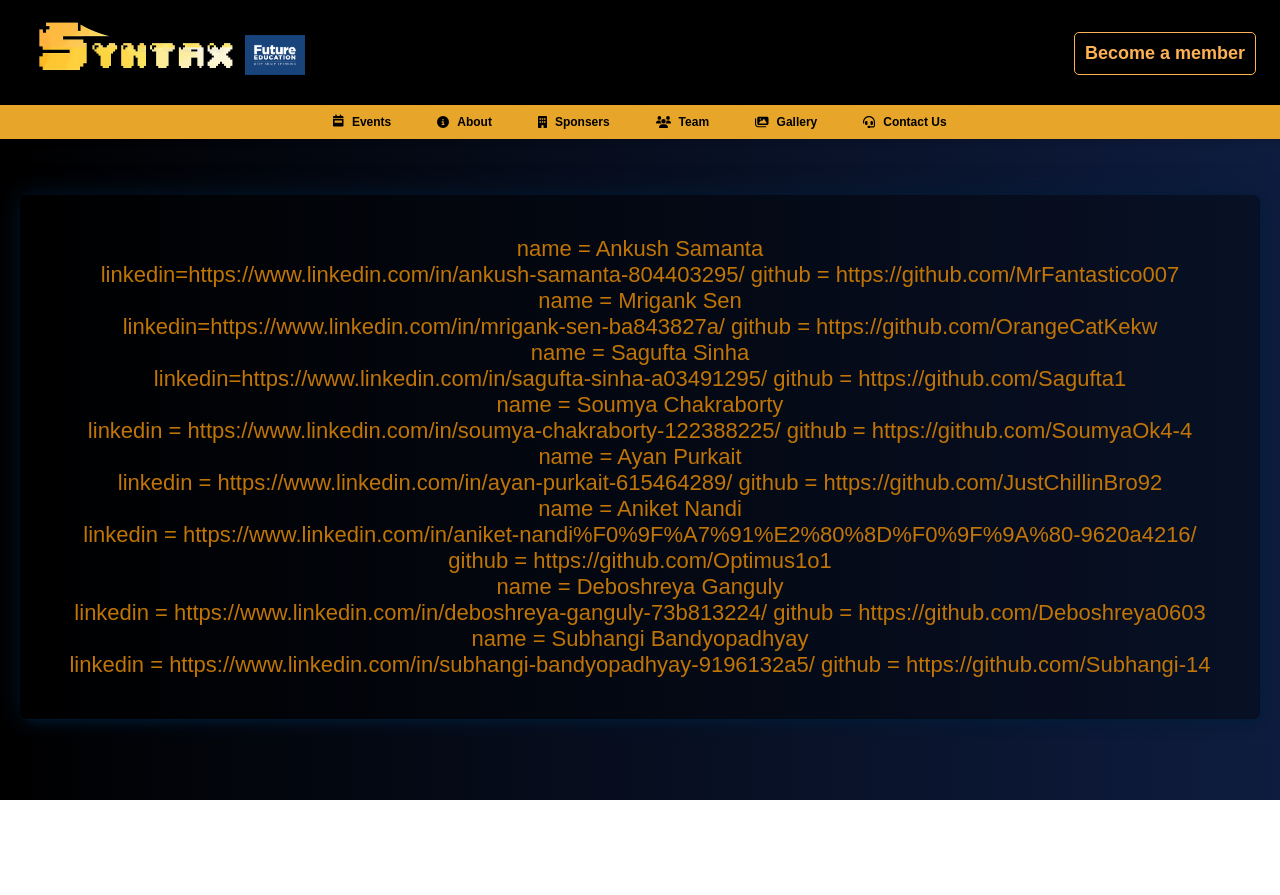
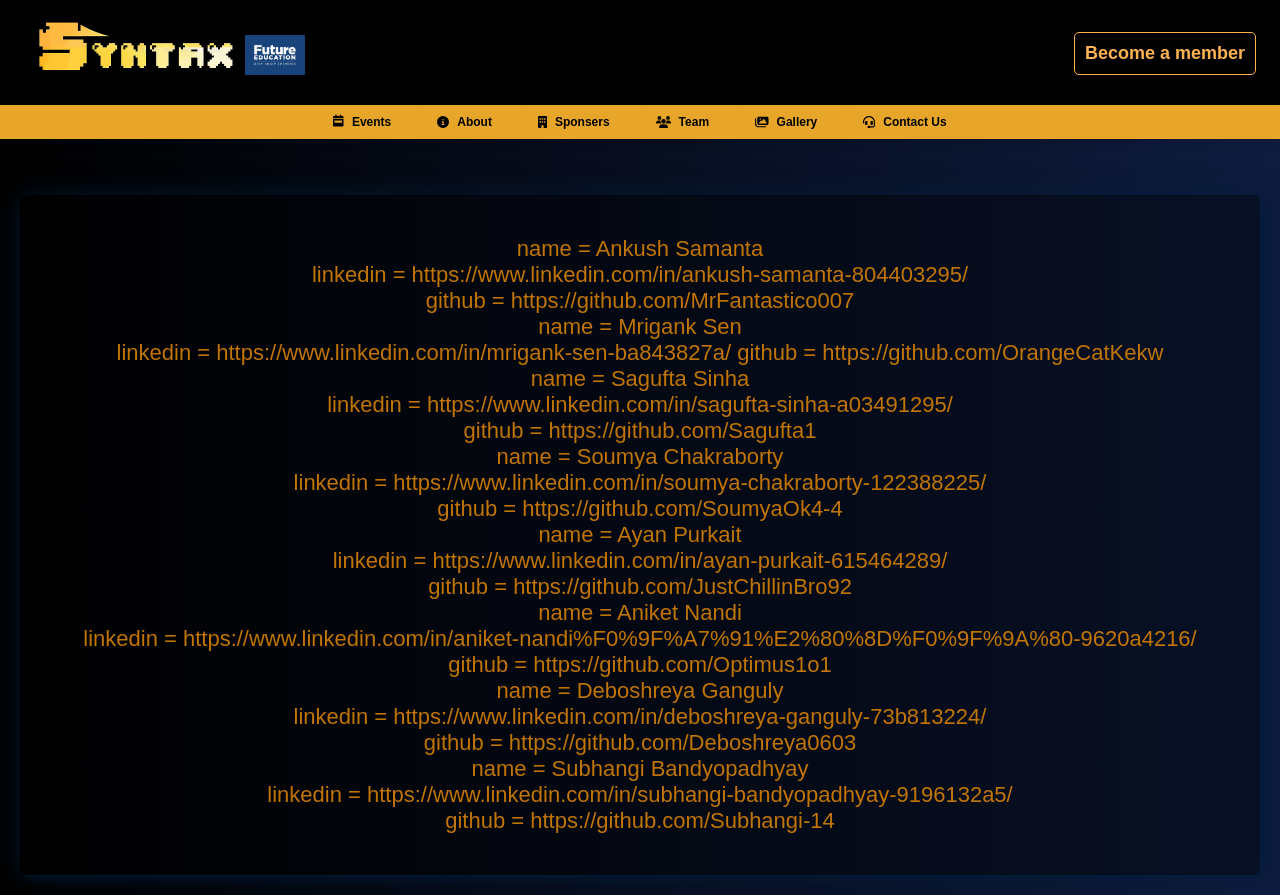
Before and after one commit to SoumyaOk4-4/Syntax-FIEM, a React (Create React App) app: page /team in a window 1280 px wide. Before the commit the page ends 800 px from the top, so only its background shows below. Built offline with nearby package versions, Linux system fonts and the light colour scheme; a web font is replaced by a local one.

Commit message:
lil fix 1.0

```diff
--- a/src/components/Team.jsx
+++ b/src/components/Team.jsx
@@ -1,45 +1,45 @@
 function Team() {
   return (
     <>
-            <div className="fadein_fadeout web-content">
+      <div className="fadein_fadeout web-content">
         <div>
           name = Ankush Samanta <br />
-          linkedin=https://www.linkedin.com/in/ankush-samanta-804403295/
+          linkedin = https://www.linkedin.com/in/ankush-samanta-804403295/ <br />
           github = https://github.com/MrFantastico007
         </div>
         <div>
           name = Mrigank Sen <br />
-          linkedin=https://www.linkedin.com/in/mrigank-sen-ba843827a/
-          github = https://github.com/OrangeCatKekw
+          linkedin = https://www.linkedin.com/in/mrigank-sen-ba843827a/
+          github = https://github.com/OrangeCatKekw <br />
         </div>
         <div>
           name = Sagufta Sinha <br />
-          linkedin=https://www.linkedin.com/in/sagufta-sinha-a03491295/
+          linkedin = https://www.linkedin.com/in/sagufta-sinha-a03491295/ <br />
           github = https://github.com/Sagufta1
         </div>
         <div>
           name = Soumya Chakraborty <br />
-          linkedin = https://www.linkedin.com/in/soumya-chakraborty-122388225/
+          linkedin = https://www.linkedin.com/in/soumya-chakraborty-122388225/ <br />
           github = https://github.com/SoumyaOk4-4
         </div>
         <div>
           name = Ayan Purkait <br />
-          linkedin = https://www.linkedin.com/in/ayan-purkait-615464289/
+          linkedin = https://www.linkedin.com/in/ayan-purkait-615464289/ <br />
           github = https://github.com/JustChillinBro92
         </div>
         <div>
           name = Aniket Nandi <br />
-          linkedin = https://www.linkedin.com/in/aniket-nandi%F0%9F%A7%91%E2%80%8D%F0%9F%9A%80-9620a4216/
+          linkedin = https://www.linkedin.com/in/aniket-nandi%F0%9F%A7%91%E2%80%8D%F0%9F%9A%80-9620a4216/ <br />
           github = https://github.com/Optimus1o1
         </div>
         <div>
           name = Deboshreya Ganguly <br />
-          linkedin = https://www.linkedin.com/in/deboshreya-ganguly-73b813224/
+          linkedin = https://www.linkedin.com/in/deboshreya-ganguly-73b813224/ <br />
           github = https://github.com/Deboshreya0603
         </div>
         <div>
           name = Subhangi Bandyopadhyay <br />
-          linkedin = https://www.linkedin.com/in/subhangi-bandyopadhyay-9196132a5/
+          linkedin = https://www.linkedin.com/in/subhangi-bandyopadhyay-9196132a5/ <br />
           github = https://github.com/Subhangi-14
         </div>
       </div>
```
